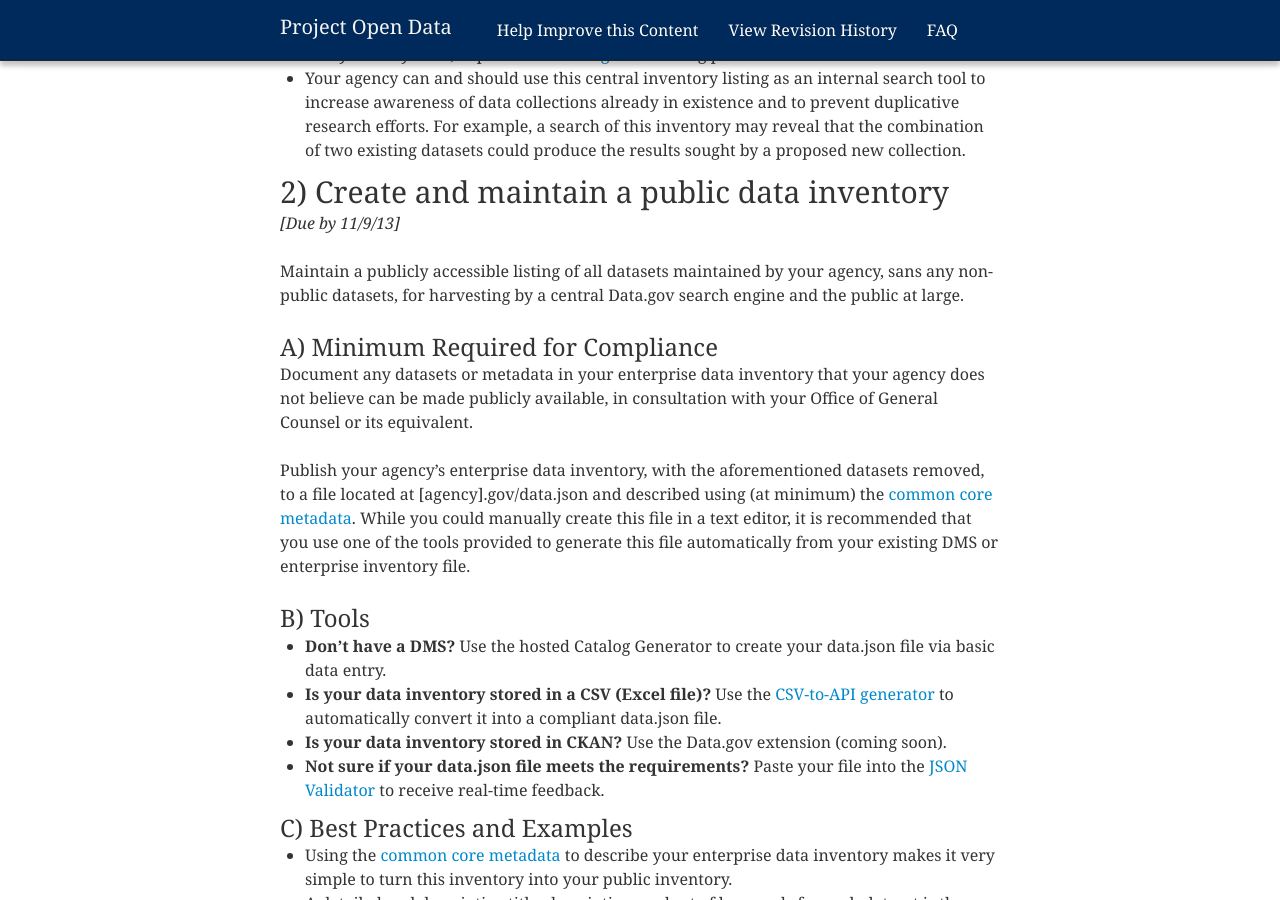
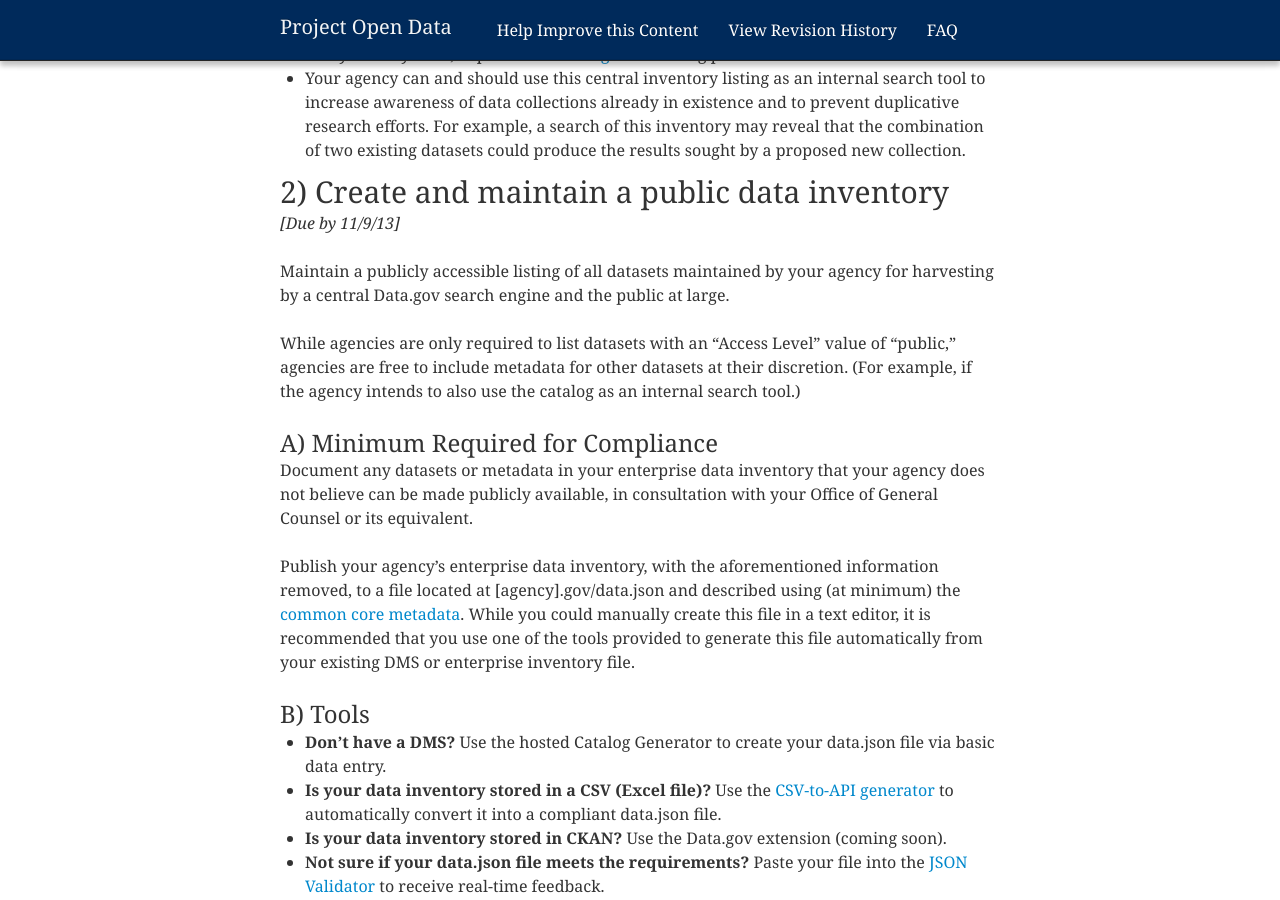
Before and after one commit to gbinal/p-o-d.github.com, a Jekyll site: the page built from implementation-guide.md, in a window 1280 px wide and 900 px high, scrolled down 865 px. Built offline with Jekyll 4.4.1, drawn with Linux system fonts in a browser that asks for light colours; nearby versions of some CDN libraries.

Commit message:
Clarified what info to remove for non-enterprise inventory

```diff
--- a/implementation-guide.md
+++ b/implementation-guide.md
@@ -30,13 +30,15 @@ This listing can be maintained in a Data Management System (DMS) such as the ope
 ## 2) Create and maintain a public data inventory
 *[Due by 11/9/13]*
 
-Maintain a publicly accessible listing of all datasets maintained by your agency, sans any non-public datasets, for harvesting by a central Data.gov search engine and the public at large.
+Maintain a publicly accessible listing of all datasets maintained by your agency for harvesting by a central Data.gov search engine and the public at large.
+
+While agencies are only required to list datasets with an "Access Level" value of "public," agencies are free to include metadata for other datasets at their discretion. (For example, if the agency intends to also use the catalog as an internal search tool.)
 
 ### A) Minimum Required for Compliance
 
 Document any datasets or metadata in your enterprise data inventory that your agency does not believe can be made publicly available, in consultation with your Office of General Counsel or its equivalent.
 
-Publish your agency’s enterprise data inventory, with the aforementioned datasets removed, to a file located at [agency].gov/data.json and described using (at minimum) the [common core metadata](http://gsa-ocsit.github.com/project-open-data.github.com/schema/). While you could manually create this file in a text editor, it is recommended that you use one of the tools provided to generate this file automatically from your existing DMS or enterprise inventory file.
+Publish your agency’s enterprise data inventory, with the aforementioned information removed, to a file located at [agency].gov/data.json and described using (at minimum) the [common core metadata](http://gsa-ocsit.github.com/project-open-data.github.com/schema/). While you could manually create this file in a text editor, it is recommended that you use one of the tools provided to generate this file automatically from your existing DMS or enterprise inventory file.
 
 ### B) Tools
 
```
